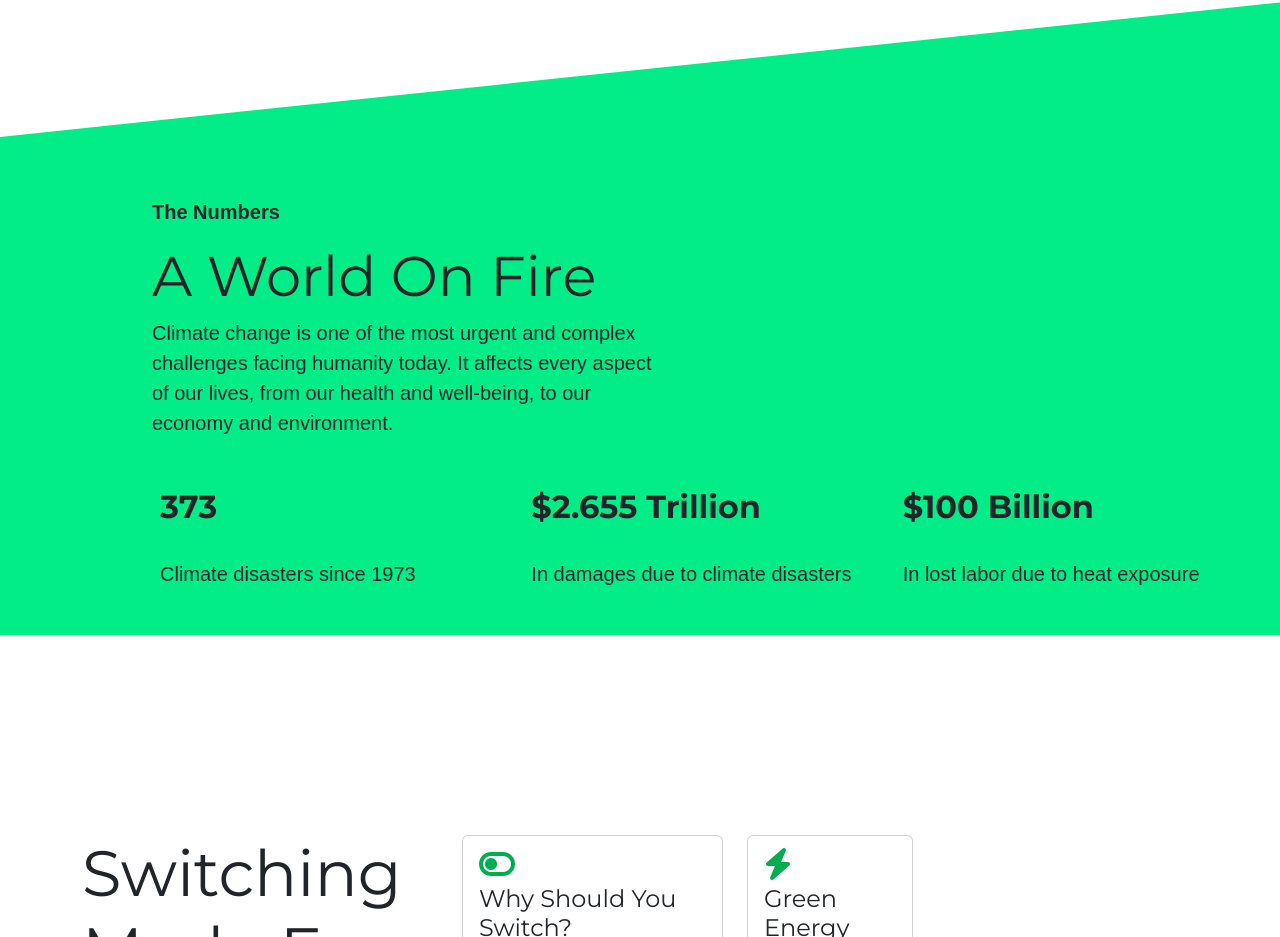
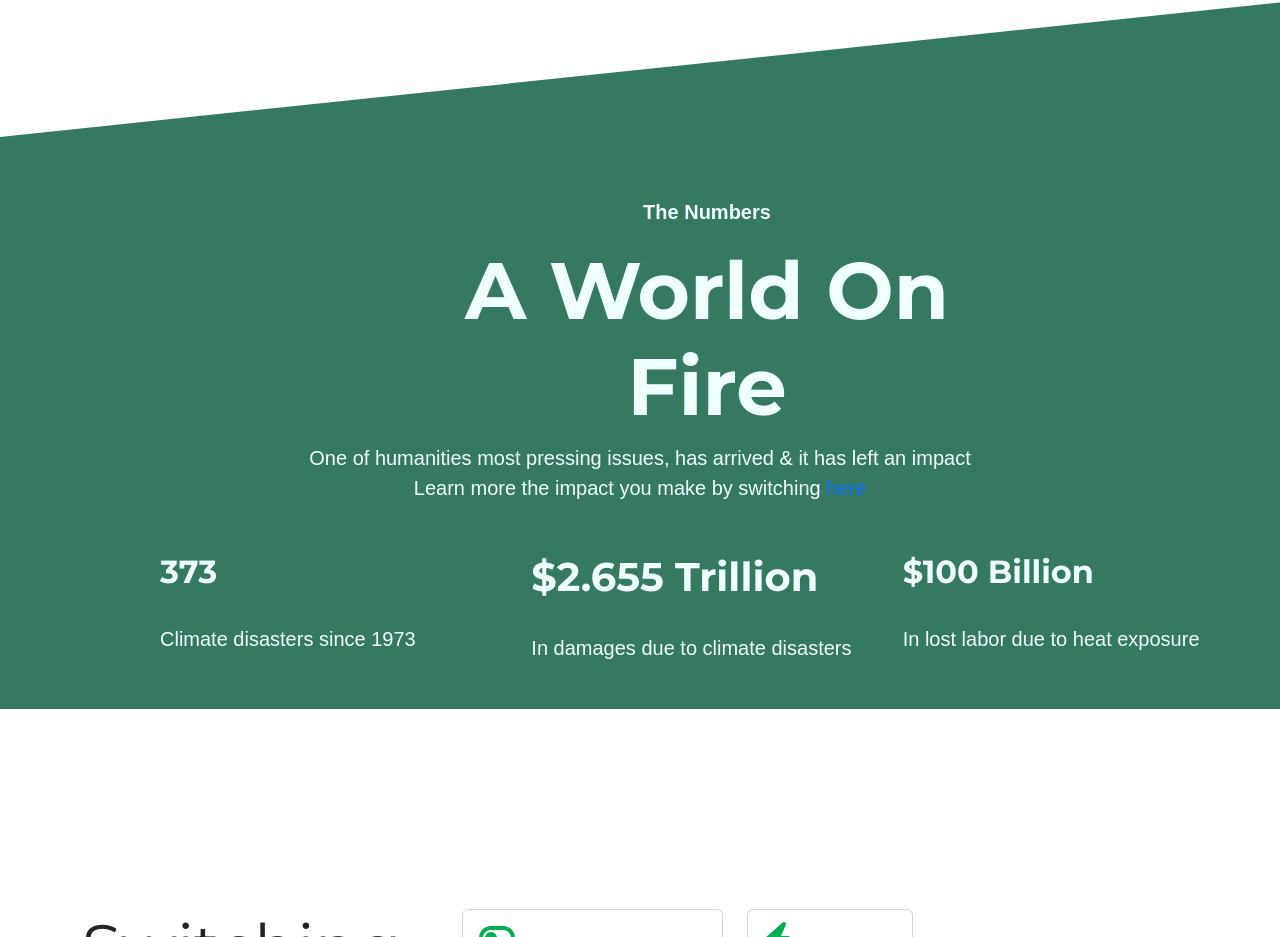
Before and after one commit to MMehta45/NavixGreen, a plain HTML site: page public/index.html in a window 1280 px wide. Shown: the part 2317-3254 px from the top of the page. Drawn offline with nearby package versions, Linux system fonts and the light colour scheme.

Commit message:
minor edits

```diff
--- a/public/css/general-style.css
+++ b/public/css/general-style.css
@@ -81,10 +81,10 @@ p{
       position: relative;
       width: 100%;
       height: auto;
-      background:#02ec88;
+      background:#357960;
       box-sizing: border-box;
       padding: 30px;
-
+      color: azure;
       margin-bottom: 200px;
       margin-top: 200px;
     }
@@ -107,7 +107,7 @@ p{
   .slant-content {
     position: relative;
     top: 20%;
-    left: 10%;
+    left: 35%;
 
   }
 
--- a/public/index.html
+++ b/public/index.html
@@ -151,13 +151,14 @@
      <!--SLANT-->
         <section class=" slant-container">
             <div class="slant-content " id="numbers">
-                <p class="on_top">The Numbers</p>
-                <h2 class="display-4">A World On Fire</h2>
-                <p class="lead">
-                    Climate change is one of the most urgent and complex challenges facing humanity today. It affects every aspect of our lives, from our health and well-being, to our economy and environment.
-                </p>
+                <p class="on_top text-center">The Numbers</p>
+                <h2 class="display-1 fw-bold text-center">A World On Fire</h2>
                <!--Button Placeholder-->
             </div>
+            <p class="lead text-center">
+            One of humanities most pressing issues, has arrived & it has left an impact <br>
+            Learn more the impact you make by switching <a href="" style="text-decoration: none;">here</a>
+            </p>
             <div class="row" style="margin-left: 118px; margin-top:50px;" data-aos="fade-up">
                 <div class="col">
                     <h2> <strong>373</strong></h2>
@@ -165,7 +166,7 @@
                     <p class="lead">Climate disasters since 1973</p>
                 </div>
                 <div class="col">
-                    <h2> <strong>$2.655 Trillion</strong></h2>
+                    <h1> <strong>$2.655 Trillion</strong></h1>
                     <br>
                     <p class="lead">In damages due to climate disasters</p>
                 </div>
```
